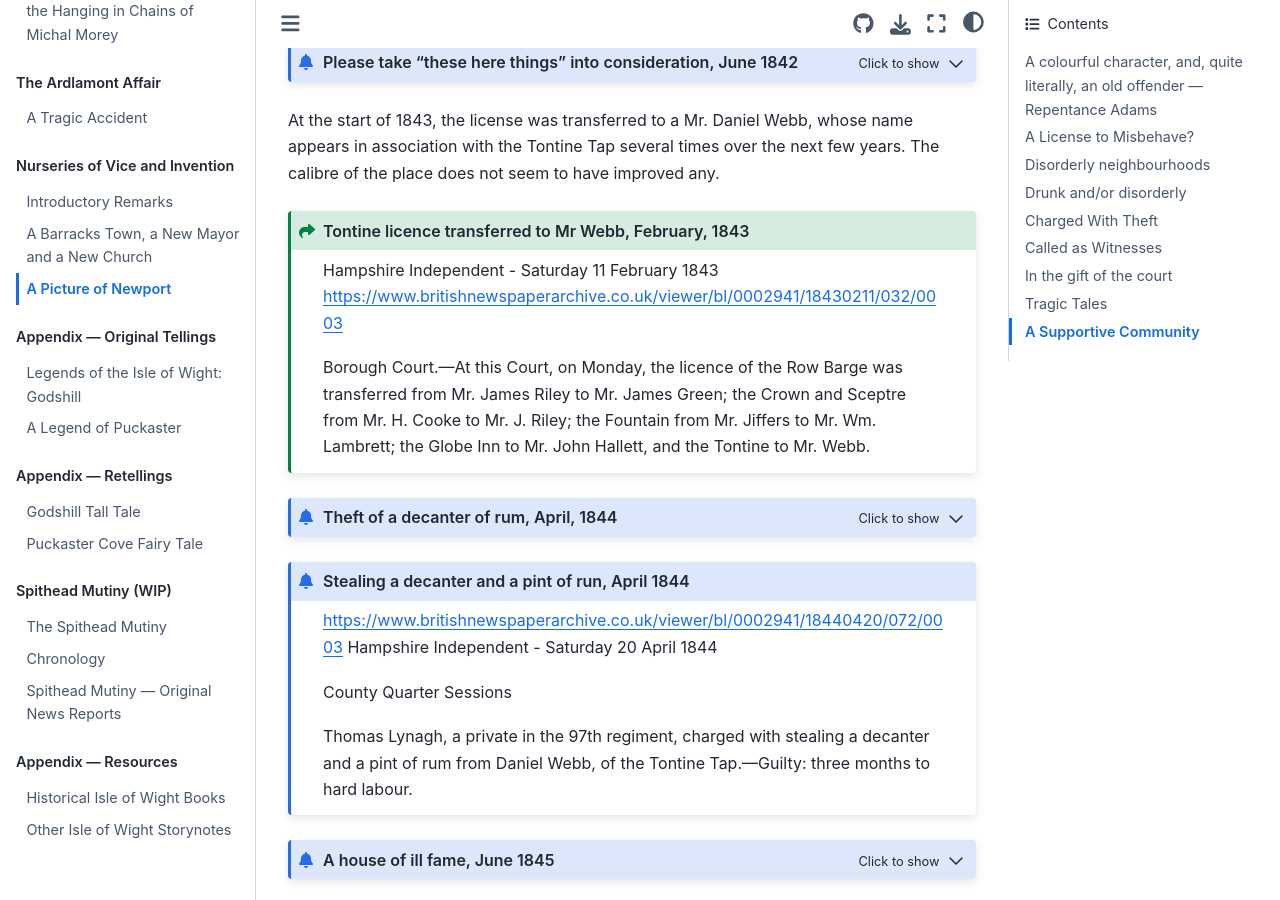
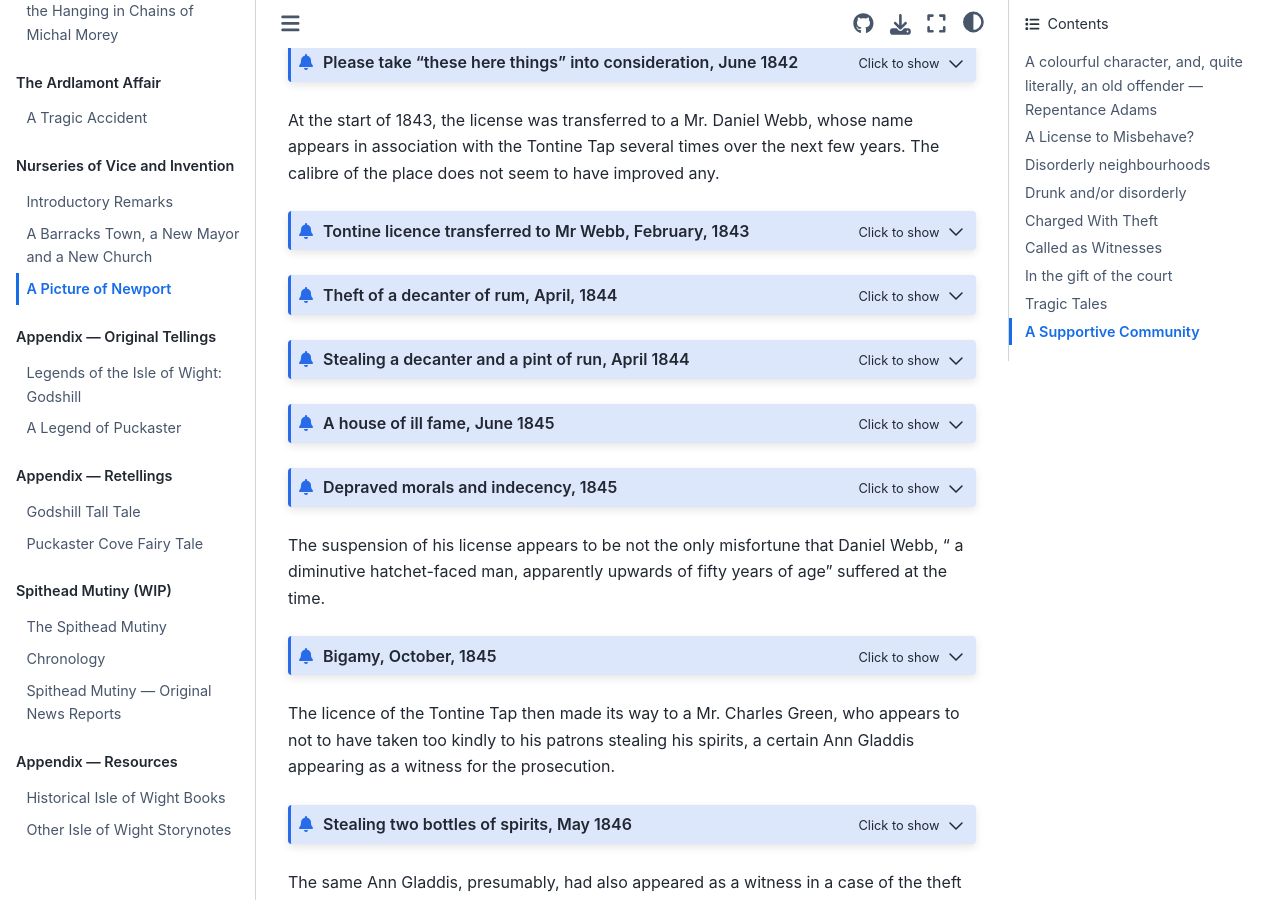
Before and after one commit to psychemedia/island-storynotes, a Jupyter Book: the page built from carus-wilson/10-a-picture-of-newport.md, in a window 1280 px wide and 900 px high, scrolled down 2966 px. Built offline with Jupyter Book 1.0.4 settings and Sphinx 7.4.7 and the Sphinx Book theme 1.1.4, drawn with Linux system fonts in a browser that asks for light colours; some of the changed lines change nothing that is shown.

Commit message:
typos in sphinx elements

````diff
--- a/carus-wilson/10-a-picture-of-newport.md
+++ b/carus-wilson/10-a-picture-of-newport.md
@@ -299,7 +299,7 @@ BOROUGH COURT—  On Monday, before Mr. A. Clarke.— James Tansom, of the Tonti
 At the start of 1843, the license was transferred to a Mr. Daniel Webb, whose name appears in association with the Tontine Tap several times over the next few years. The calibre of the place does not seem to have improved any.
 
 ```{admonition} Tontine licence transferred to Mr Webb, February, 1843
-:class: seealso
+:class: dropdown
 Hampshire Independent - Saturday 11 February 1843
 https://www.britishnewspaperarchive.co.uk/viewer/bl/0002941/18430211/032/0003
 
@@ -314,8 +314,8 @@ Borough Court, Thursday.— A soldier, named Thomas Lyner, was remanded for furt
 ```
 
 ```{admonition} Stealing a decanter and a pint of run, April 1844
-https://www.britishnewspaperarchive.co.uk/viewer/bl/0002941/18440420/072/0003
-Hampshire Independent - Saturday 20 April 1844
+:class: dropdown
+[Hampshire Independent - Saturday 20 April 1844](https://www.britishnewspaperarchive.co.uk/viewer/bl/0002941/18440420/072/0003)
 
 County Quarter Sessions
 
````
